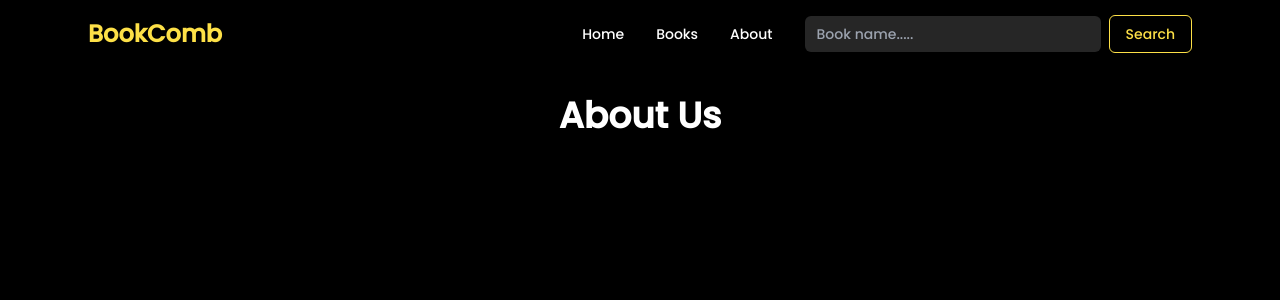
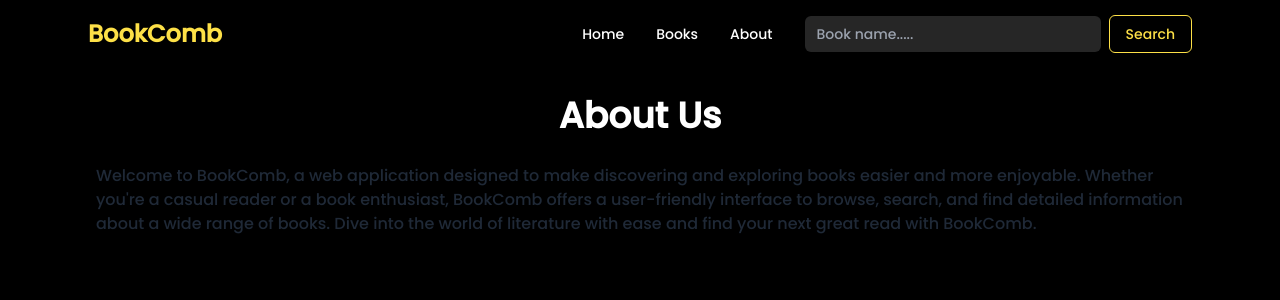
Before and after one commit to Rishabh1412/BookComb_app, a React (Vite) app in the folder Frontend/: page /about in a window 1280 px wide. Shown: the top 300 px of the page. Built offline with nearby package versions, Linux system fonts and the light colour scheme.

Commit message:
a bit of changes in about section

```diff
--- a/Frontend/src/about/about.jsx
+++ b/Frontend/src/about/about.jsx
@@ -6,9 +6,14 @@ function about() {
     <>
 
         <Navbar/>
-        <div className=' h-screen justify-center md:pt-24 pt-12 flex'>
+        <div className=' h-screen '>
+          <div className='justify-center md:pt-24 pt-12 flex'>
             <h1 className=' font-extrabold text-4xl text-white'>About Us</h1>
+          </div>
+          <p className='p-7 px-24'>Welcome to BookComb, a web application designed to make discovering and exploring books easier and more enjoyable. Whether you're a casual reader or a book enthusiast, BookComb offers a user-friendly interface to browse, search, and find detailed information about a wide range of books. Dive into the world of literature with ease and find your next great read with BookComb.</p>
+
         </div>
+
 
     </>
   )
```
